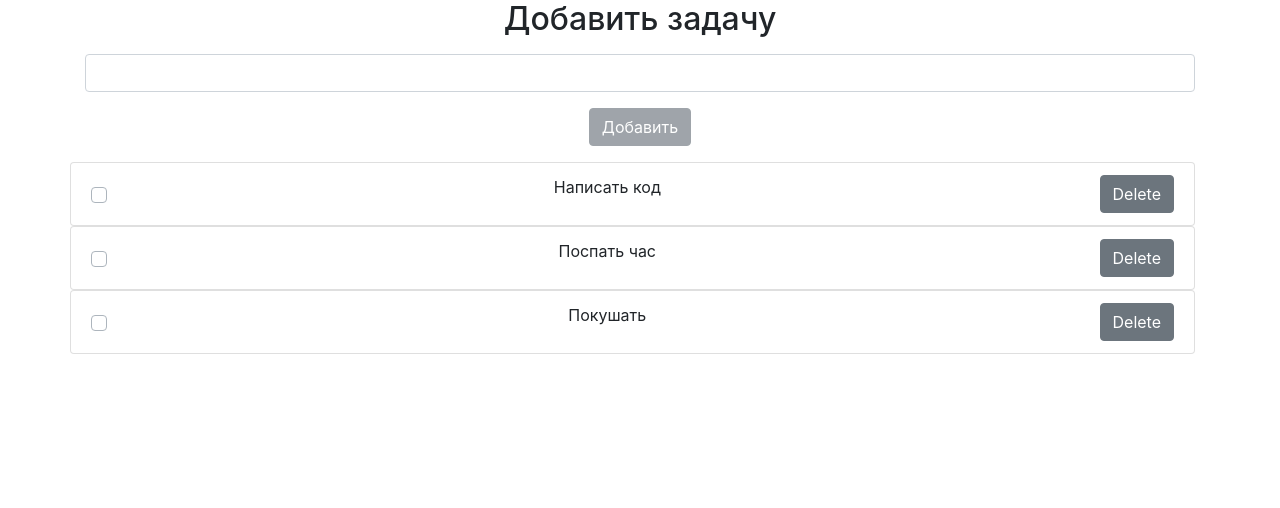
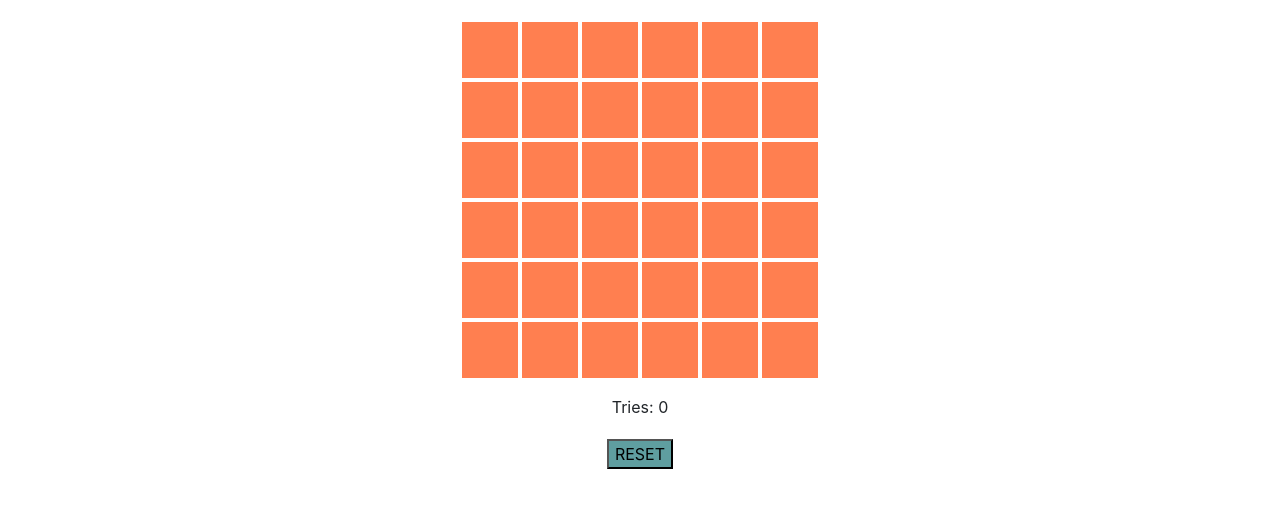
Before and after one commit to belek-king-bar/python-group_2-homework_56-Belek_Tulibaev, a React (Create React App) app: page / in a window 1280 px wide. Shown: the top 508 px of the page. Built offline with nearby package versions, Linux system fonts and the light colour scheme.

Commit message:
Создание скриптов и главного компонента

```diff
--- a/src/App.css
+++ b/src/App.css
@@ -1,32 +1,73 @@
-.App {
-  text-align: center;
+.container {
+    max-width: 90%;
+    margin: 0 auto;
 }
 
-.App-logo {
-  animation: App-logo-spin infinite 20s linear;
-  height: 40vmin;
+
+.counter {
+    margin-top: 25px;
+    width: 100%;
 }
 
-.App-header {
-  background-color: #282c34;
-  min-height: 100vh;
-  display: flex;
-  flex-direction: column;
-  align-items: center;
-  justify-content: center;
-  font-size: calc(10px + 2vmin);
-  color: white;
+.counter-text {
+    text-align: center;
 }
 
-.App-link {
-  color: #61dafb;
+.button-wrapper {
+    width: 100%;
+    margin-top: 20px;
 }
 
-@keyframes App-logo-spin {
-  from {
-    transform: rotate(0deg);
-  }
-  to {
-    transform: rotate(360deg);
-  }
+.button {
+    margin: 0 auto;
+    display: block;
+    max-width: 100px;
+    box-shadow: None;
+    background: cadetblue;
+    color: #000;
+    text-transform: uppercase;
 }
+
+.field {
+    padding: 20px;
+    width: 400px;
+    height: 370px;
+    margin: 0 auto;
+    font-size: 0;
+
+}
+
+.cell {
+    position: relative;
+    background: coral;
+    width: 56px;
+    height: 56px;
+    margin: 2px;
+    display: inline-block;
+}
+
+.cell.open {
+    background: transparent;
+}
+
+.cell.has-item::after{
+    position: absolute;
+    font-size: 20px;
+    font-weight: bold;
+    text-transform: uppercase;
+    display: inline-block;
+    text-align: center;
+    color: black;
+    line-height: 1;
+    width: 20px;
+    top: 18px;
+    left: 18px;
+}
+
+.cell.open.has-item::after {
+    content: 'O';
+}
+
+.win_text {
+    text-align: center;
+}
--- a/src/App.js
+++ b/src/App.js
@@ -1,108 +1,118 @@
-import React, { Component } from 'react';
+import React, {Component} from 'react';
 import './App.css';
-import AddTaskForm from './AddTaskForm/AddForm.js';
-import Task from './Task/Task.js';
+import Field from './components/Field/Field';
+import Cell from './components/Field/Cell/Cell';
+import Button from './components/Button/Button';
+import Counter from './components/Counter/Counter';
 
 
+// pass cell variable to Cell.js*
+
+const FIELD_SIZE = 6;
+
 class App extends Component {
+    constructor(props) {
+        super(props);
 
-  state = {
-        tasks: [
-            {id: 1, text: 'Написать код', status: false},
-            {id: 2, text: 'Поспать час', status: false},
-            {id: 3, text: 'Покушать', status: false}
-        ],
-        currentTask: {id: '', text: '', status: false},
+        this.state = {
+            cells: this.generateCells(), // an array, inside the array we have an object
+            counter: 0,
+            isWin: false
+        };
+
+
+    }
+
+
+    generateCells = () => {
+        let cells = [];
+        let cellsCount = FIELD_SIZE ** 2;
+
+        for (let i = 0; i < cellsCount; i++) {
+            cells.push({open: false, hasItem: false})
+        }
+
+        let randomIndex = Math.floor(Math.random() * cellsCount);
+        cells[randomIndex].hasItem = true;
+        return cells;
 
     };
 
+    openCell = (id) => {
+        //check if you found an 'O'
+        if (!this.state.isWin) {
+            let cell = {...this.state.cells[id]};
+            if (!cell.open) {
+                cell.open = true;
 
-  addTask = (event) => {
-        event.preventDefault();
+                let cells = [...this.state.cells];
+                cells[id] = cell;
 
-        let task = {...this.state.currentTask};
-        const now = new Date();
-        task.id = now.getTime();
-        let tasks = [...this.state.tasks, task];
-        this.setState({
-            ...this.state,
-            tasks,
-            currentTask: {id: '', text: '', status: false}
-        });
-        console.log(this.state.currentTask)
+                let state = {...this.state};
+                state.cells = cells;
+                state.counter = state.counter + 1;
+
+                this.setState(state);
+
+                // if you are found an element
+                if (cells[id].hasItem) {
+
+                    // pass is open as property to open cell, and change the state: (cells, counter, isWin)
+                    cells[id] = cell;
+                    let state = {...this.state};
+                    state.cells = cells;
+                    state.counter = state.counter + 1;
+                    state.isWin = true;
+
+                    this.setState(state);
+                }
+            }
+        }
     };
 
-  removeTask = (id) => {
-        let taskId = this.state.tasks.findIndex(task => {
-            return task.id === id;
-        });
+    resetGame = () => {
+        // unpacked state
+        // change counter
+        // close opened squares
+        // set changed state
 
-        const tasks = [...this.state.tasks];
-        tasks.splice(taskId, 1);
+        let state = {...this.state};
+        state.counter = 0;
+        state.isWin = false; // to start the game from the beginning
+        let i = 0;
+        while (i < state.cells.length) {
+            if (state.cells[i].open) {
+                state.cells[i].open = false;
+            }
+            i++;
+        }
 
-        this.setState({
-            ...this.state,
-            tasks
-        });
+        this.setState(state);
+
     };
 
-  changeTaskInput = (event) => {
-        let value = event.target.value;
-        let currentTask = {
-            ...this.state.currentTask,
-            text: value
-        };
-        this.setState({
-            ...this.state,
-            currentTask
-        });
-    };
-
-
-  isAddButtonDisabled = () => {
-       return this.state.currentTask.text === '';
-    };
-
-  isDone = (id) => {
-      let taskId = this.state.tasks.findIndex(task => {
-          return task.id === id
-      });
-
-      const tasks = [...this.state.tasks];
-      tasks[taskId].status = !this.state.tasks[taskId].status;
-
-      this.setState({tasks});
-  };
-
-
-  render() {
-    return (
-            <div className="App">
-                <div>
-                    <h2>Добавить задачу</h2>
-                    <AddTaskForm
-                        onChangeInput={this.changeTaskInput}
-                        onAddTask={this.addTask}
-                        isAddButtonDisabled={this.isAddButtonDisabled()}
-                    />
-                </div>
-                <div>
-
-                  {this.state.tasks.map((task) => {
-                      return <Task
-                          key={task.id}
-                          tasks={task.text}
-                          onDelete={() => this.removeTask(task.id)}
-                          isTaskDone={() => this.isDone(task.id)}
-                          status = {task.status}
-                          id={task.id}
-                      />
-                  })}
-
-                </div>
+    render() {
+        return (
+            <div className="container">
+                <Field>
+                    {this.state.cells.map((item, index) =>
+                        <Cell
+                            cell={item}
+                            key={index}
+                            click={() => this.openCell(index)}
+                        />
+                    )}
+                </Field>
+                <Counter
+                    counter={this.state.counter}
+                />
+                {this.state.isWin ? <p className="win_text">You won, Congrats!</p> : null}
+                <Button
+                    gameReset={this.resetGame}
+                />
             </div>
         );
-  }
+    }
 }
 
 export default App;
```
